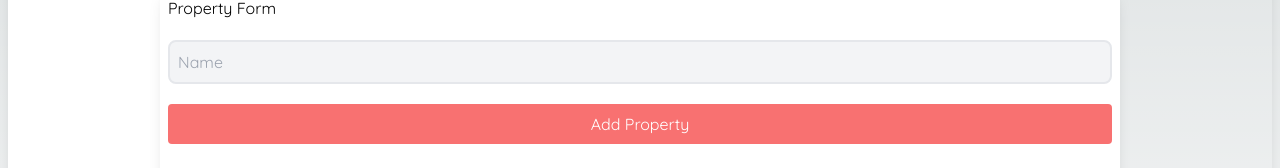
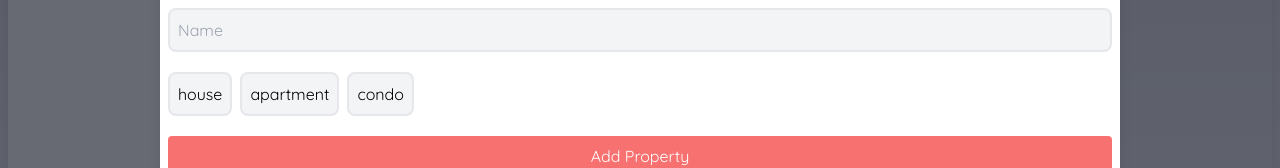
Before and after one commit to 09liweis/RentalManagementPlatform, a Next.js app: page /dashboard/properties in a window 1280 px wide. Both pictures are taken after a click on the link "Add New". Shown: the part 308-476 px from the top of the page. Built offline with nearby package versions, Linux system fonts and the light colour scheme; no server answers.

Commit message:
add property type to form

```diff
--- a/app/(landloard)/dashboard/properties/page.tsx
+++ b/app/(landloard)/dashboard/properties/page.tsx
@@ -4,7 +4,7 @@ import PropertyForm from "@/components/property/propertyForm";
 import Link from "next/link";
 import LoadingSection from "@/components/common/LoadingSection";
 import usePropertyStore from "@/stores/propertyStore";
-import { Property } from "@/types/property";
+import { EMPTY_PROPERTY, Property } from "@/types/property";
 import Button from "@/components/common/Button";
 
 export default function PropertiesPage() {
@@ -24,7 +24,7 @@ export default function PropertiesPage() {
     }
   }, []);
 
-  const [property, setProperty] = useState<Property>({ name: "" });
+  const [property, setProperty] = useState<Property>(EMPTY_PROPERTY);
   const handlePropertyEdit = (property: any) => {
     setProperty(property);
     setShowPropertyForm(true);
--- a/app/api/properties/[propertyId]/route.ts
+++ b/app/api/properties/[propertyId]/route.ts
@@ -63,9 +63,10 @@ export async function PUT(request: NextRequest, { params }: ParamsProps) {
   }
 
   try {
-    const {name} = await request.json();
+    const {name,ptype} = await request.json();
     const property = await Property.findOne({ _id: propertyId });
     property.name = name;
+    property.ptype = ptype;
     await property.save();
     return NextResponse.json({ msg: "updated" }, { status: 200});
   } catch (err) {
--- a/app/globals.css
+++ b/app/globals.css
@@ -49,6 +49,18 @@ body {
   @apply p-2 bg-gray-100 rounded-lg border-2 border-gray-200 focus:border-gray-500;
 }
 
+.select-options-container {
+  @apply flex gap-2;
+}
+
+.select-option {
+  @apply cursor-pointer p-2 bg-gray-100 rounded-lg border-2 hover:bg-gray-200;
+}
+
+.select-option.active {
+  @apply bg-gray-200;
+}
+
 .button {
   @apply p-2 text-center rounded bg-red-400 text-white cursor-pointer transition hover:scale-105;
 }
--- /dev/null
+++ b/components/common/SelectGroup.tsx
@@ -0,0 +1,16 @@
+interface SelectGroupProps {
+  label: string;
+  options: string[];
+  value: string;
+  handleSelect: (value: string) => void;
+}
+
+export default function SelectGroup({label,options,value,handleSelect}:SelectGroupProps) {
+  return (
+    <section className="select-options-container">
+      {options.map((option)=>
+      <span key={option} className={`select-option ${value === option ? "active" : ""}`} onClick={()=>handleSelect(option)}>{option}</span>
+      )}
+    </section>
+  );
+}
--- a/components/property/propertyForm.tsx
+++ b/components/property/propertyForm.tsx
@@ -2,37 +2,43 @@
 import { fetchData } from "@/utils/http";
 import { useEffect, useState } from "react";
 import { showToast } from "../common/Toast";
-import { Property } from "@/types/property";
+import { EMPTY_PROPERTY, Property } from "@/types/property";
 import usePropertyStore from "@/stores/propertyStore";
 import Button from "@/components/common/Button";
 import Input from "@/components/common/Input";
+import SelectGroup from "../common/SelectGroup";
 
 interface PropertyFormProps {
   showPropertyForm: Function;
   property: Property;
 }
 
-export default function PropertyForm({ showPropertyForm,property }: PropertyFormProps) {
-  const {fetchProperties} = usePropertyStore();
+export default function PropertyForm({
+  showPropertyForm,
+  property,
+}: PropertyFormProps) {
+  const { fetchProperties } = usePropertyStore();
 
-  const [curProperty, setCurProperty] = useState<Property>({name:"",_id:""});
+  const [curProperty, setCurProperty] = useState<Property>(property);
 
-  useEffect(()=>(setCurProperty(property)),[property]);
+  useEffect(() => setCurProperty(property), [property]);
 
   const handlePropertySubmit = async (e: React.FormEvent<HTMLFormElement>) => {
-
+    console.log(curProperty);
     e.preventDefault();
     const method = curProperty._id ? "PUT" : "POST";
-    const url = curProperty._id ? `/api/properties/${curProperty._id}` : `/api/properties`;
-    const {msg, err} = await fetchData({url, method, body:curProperty});
+    const url = curProperty._id
+      ? `/api/properties/${curProperty._id}`
+      : `/api/properties`;
+    const { msg, err } = await fetchData({ url, method, body: curProperty });
     showPropertyForm(false);
     showToast(err || msg);
     fetchProperties();
-    setCurProperty({name:""});
+    setCurProperty(EMPTY_PROPERTY);
   };
 
   return (
-    <section className="z-10 absolute flex flex-col w-full h-full justify-center items-center top-0 left-0">
+    <section className="bg-slate-950/[0.6] z-10 absolute flex flex-col w-full h-full justify-center items-center top-0 left-0">
       <form
         className="w-full sm:w-3/4 md:w-1/2 lg:w-3/4 flex flex-col gap-5 p-2 shadow-lg bg-white rounded"
         onSubmit={handlePropertySubmit}
@@ -41,10 +47,20 @@ export default function PropertyForm({ showPropertyForm,property }: PropertyForm
         <Input
           type="text"
           placeholder="Name"
-          value={curProperty.name || ''}
-          onChange={(e) => setCurProperty({ ...curProperty, name: e.target.value })}
+          value={curProperty.name || ""}
+          onChange={(e) =>
+            setCurProperty({ ...curProperty, name: e.target.value })
+          }
         />
-        <Button tl={`Add Property`} handleClick={()=>{}} />
+        <SelectGroup
+          value={curProperty.ptype || ""}
+          label="Property Type"
+          options={["house", "apartment", "condo"]}
+          handleSelect={(value) =>
+            setCurProperty({ ...curProperty, ptype: value })
+          }
+        />
+        <Button tl={`Add Property`} handleClick={handlePropertySubmit} />
         <button onClick={() => showPropertyForm(false)}>Cancel</button>
       </form>
     </section>
--- a/models/property.ts
+++ b/models/property.ts
@@ -6,6 +6,9 @@ const propertySchema = new mongoose.Schema({
   },
   name: {
     type: String,
+  },
+  ptype:{//property type: house, apartment, condo etc
+    type:String,
   },
   address: {
     type: String,
--- a/types/property.ts
+++ b/types/property.ts
@@ -1,4 +1,10 @@
 export interface Property {
   _id?: string,
   name: string,
+  ptype?: string
 }
+
+export const EMPTY_PROPERTY: Property = {
+  _id: "",
+  name: "",
+}
```
